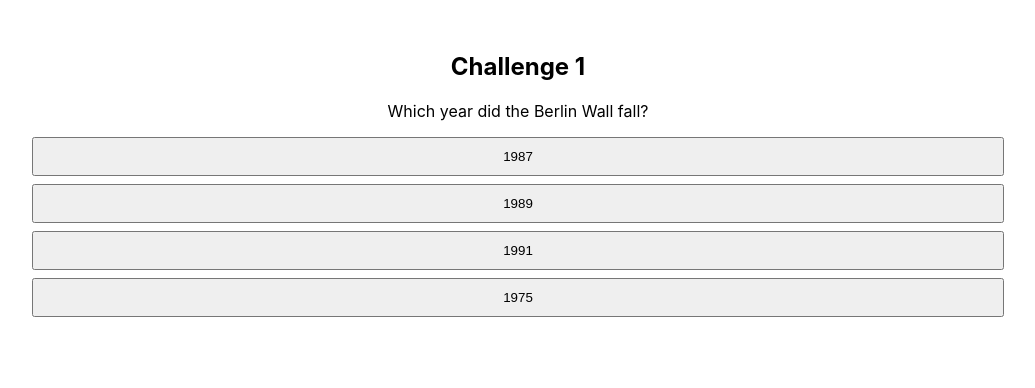
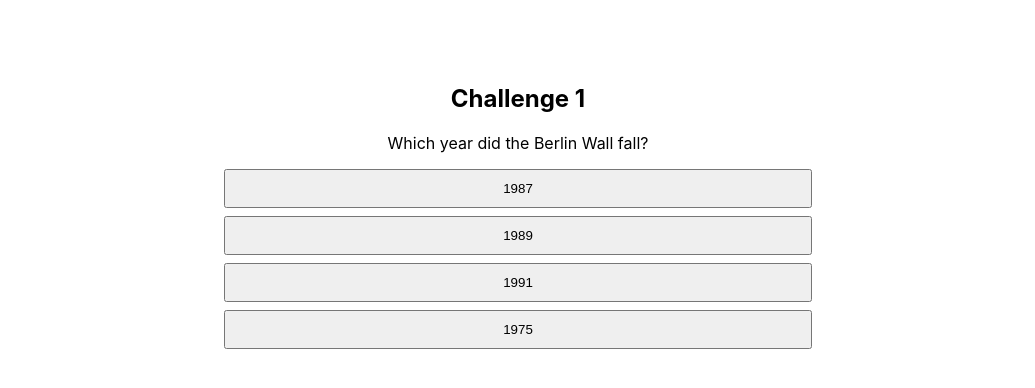
Before and after one commit to justinchase1984/mind-sprint, a Next.js app: page /puzzle/1 in a window 1280 px wide. Shown: the top 388 px of the page, without its empty margins (122-1157 px from the left). Built offline with nearby package versions, Linux system fonts and the light colour scheme; no server answers.

Commit message:
Update [id].tsx
Puzzle page: keep empty ad‐slots, remove grey backgrounds

```diff
--- a/pages/puzzle/[id].tsx
+++ b/pages/puzzle/[id].tsx
@@ -7,7 +7,7 @@ import type { Puzzle } from '../../lib/puzzles'
 import { getStreaks, saveStreaks } from '../../lib/streak'
 import { getPuzzlesByDayIndex } from '../../lib/utils'
 
-// Helper to render 1st, 2nd, 3rd…
+// Helper for "1st", "2nd", etc.
 function ordinal(n: number): string {
   if (n % 10 === 1 && n % 100 !== 11) return `${n}st`
   if (n % 10 === 2 && n % 100 !== 12) return `${n}nd`
@@ -19,7 +19,7 @@ export default function PuzzlePage() {
   const router = useRouter()
   const { query } = router
 
-  // --- Which challenge number (1–7) ---
+  // 1) Which challenge (1–7)?
   const challengeIndex = (() => {
     const q = query.challenge as string | undefined
     if (q && !isNaN(+q)) return +q
@@ -28,19 +28,19 @@ export default function PuzzlePage() {
     return 1
   })()
 
-  // --- Load that challenge’s puzzles ---
+  // 2) Load that challenge’s 10 puzzles
   const puzzles: Puzzle[] = getPuzzlesByDayIndex(challengeIndex)
 
-  // --- Which question in that challenge (1–10) ---
+  // 3) Which question within it (1–10)?
   const idNum = parseInt((query.id as string) || '1', 10)
   const puzzle = puzzles[idNum - 1]
 
-  // --- Reset score at start ---
+  // 4) Reset daily score at start
   useEffect(() => {
     if (idNum === 1) sessionStorage.setItem('dailyCorrect', '0')
   }, [idNum])
 
-  // --- Memory‐day logic (challenge 5) ---
+  // 5) Memory Day logic for challengeIndex===5:
   const isMemoryDay = challengeIndex === 5
   const total = isMemoryDay ? 10 : puzzles.length
 
@@ -64,20 +64,19 @@ export default function PuzzlePage() {
     return () => clearTimeout(t)
   }, [idNum, isMemoryDay])
 
-  // --- Input state & clear on new puzzle ---
+  // 6) Input state & clear on new page
   const [userAns, setUserAns] = useState('')
   useEffect(() => setUserAns(''), [idNum])
 
-  // --- After‐answer handler ---
+  // 7) After‐answer handler (streak + score + nav)
   function afterAnswer(isCorrect: boolean) {
-    // streak
     let { current, max } = getStreaks()
     if (isCorrect) current += 1
     else current = 0
     if (current > max) max = current
     saveStreaks(current, max)
 
-    // daily correct count (once per question)
+    // dailyCorrect
     const key = `challenge${challengeIndex}_q${idNum}`
     const already = sessionStorage.getItem(key)
     let cnt = parseInt(sessionStorage.getItem('dailyCorrect') || '0', 10)
@@ -87,7 +86,7 @@ export default function PuzzlePage() {
     }
     sessionStorage.setItem('dailyCorrect', cnt.toString())
 
-    // next question (preserve ?challenge)
+    // next
     router.push(`/puzzle/${idNum + 1}?challenge=${challengeIndex}`)
   }
 
@@ -96,9 +95,40 @@ export default function PuzzlePage() {
     afterAnswer(userAns.trim() === flashSeq[askIndex])
   }
 
-  // ===== Results screen =====
-  if (idNum > total) {
-    const score = parseInt(sessionStorage.getItem('dailyCorrect') || '0', 10)
+  // ———————— GRID WRAPPER ————————
+  return (
+    <div
+      style={{
+        display: 'grid',
+        gridTemplateRows: 'auto 1fr auto',
+        gridTemplateColumns: '1fr minmax(0, 800px) 1fr',
+        minHeight: '100vh',
+        background: '#fff',
+      }}
+    >
+      <Head>
+        <title>
+          {idNum > total
+            ? 'Results | Mind Sprint'
+            : `Challenge ${challengeIndex} – Puzzle ${idNum}`}
+        </title>
+      </Head>
+
+      {/* Ad Top */}
+      <div id="ad-top" style={{ gridColumn: '1 / -1', padding: '1rem' }} />
+
+      {/* Ad Left */}
+      <div id="ad-left" />
+
+      {/* Center Content */}
+      <main style={{ padding: '2rem', textAlign: 'center' }}>
+        {idNum > total ? (
+          // ——— Results Screen ———
+          (() => {
+            const score = parseInt(
+              sessionStorage.getItem('dailyCorrect') || '0',
+              10
+            )
             const passed = score >= 8
             if (passed && challengeIndex < 7) {
               localStorage.setItem(
@@ -108,12 +138,14 @@ export default function PuzzlePage() {
             }
             return (
               <>
-        <Head><title>Your Results | Mind Sprint</title></Head>
-        <main style={{ padding: '2rem', textAlign: 'center' }}>
                 <h1>🎉 You’ve completed Challenge {challengeIndex}!</h1>
-          <p>You scored <strong>{score}/{total}</strong></p>
+                <p>
+                  You scored <strong>{score}/{total}</strong>
+                </p>
                 {passed ? (
-            <Link href={`/puzzle/1?challenge=${challengeIndex + 1}`}>
+                  <Link
+                    href={`/puzzle/1?challenge=${challengeIndex + 1}`}
+                  >
                     <button style={{ margin: '1rem', padding: '8px 16px' }}>
                       Start Challenge {challengeIndex + 1}
                     </button>
@@ -125,53 +157,49 @@ export default function PuzzlePage() {
                     </button>
                   </Link>
                 )}
-          <br/>
-          <Link href="/"><button style={{ marginTop: '1rem', padding: '8px 16px' }}>
+                <br />
+                <Link href="/">
+                  <button style={{ marginTop: '1rem', padding: '8px 16px' }}>
                     Back to Home
-          </button></Link>
-        </main>
+                  </button>
+                </Link>
               </>
             )
-  }
-
-  // ===== Memory‐day UI =====
-  if (isMemoryDay) {
-    if (showFlash) {
-      return (
-        <div style={{ padding: '2rem', textAlign: 'center', fontSize: '2rem' }}>
+          })()
+        ) : isMemoryDay ? (
+          // ——— Day 5 Memory UI ———
+          showFlash ? (
+            <div style={{ fontSize: '2rem' }}>
               {flashSeq.join(' – ')}
             </div>
-      )
-    }
-    return (
-      <main style={{ padding: '2rem', textAlign: 'center' }}>
-        <Head><title>Challenge 5 – Memory</title></Head>
+          ) : (
+            <>
               <h2>Challenge 5</h2>
-        <p>What was the <strong>{ordinal(askIndex + 1)}</strong> number you saw?</p>
+              <p>
+                What was the <strong>{ordinal(askIndex + 1)}</strong> number you
+                saw?
+              </p>
               <form onSubmit={handleMemorySubmit}>
                 <input
                   type="text"
                   value={userAns}
                   onChange={e => setUserAns(e.target.value)}
-            placeholder="Type the number..."
+                  placeholder="Type the number…"
                   style={{ padding: '8px', fontSize: 16 }}
                   required
                 />
-          <button type="submit" style={{ marginLeft: 10, padding: '8px 16px' }}>
+                <button
+                  type="submit"
+                  style={{ marginLeft: 10, padding: '8px 16px' }}
+                >
                   Submit
                 </button>
               </form>
-      </main>
+            </>
           )
-  }
-
-  // ===== MCQ for all other challenges =====
-  return (
-    <main style={{ padding: '2rem', textAlign: 'center' }}>
-      <Head>
-        <title>Challenge {challengeIndex} – Puzzle {idNum}</title>
-        <meta name="description" content={puzzle.question} />
-      </Head>
+        ) : (
+          // ——— All Other MCQs ———
+          <>
             <h2>Challenge {challengeIndex}</h2>
             <p>{puzzle.question}</p>
             {puzzle.options.map(opt => (
@@ -183,12 +211,21 @@ export default function PuzzlePage() {
                   margin: '8px auto',
                   padding: '10px 20px',
                   width: '80%',
-            cursor: 'pointer'
+                  cursor: 'pointer',
                 }}
               >
                 {opt}
               </button>
             ))}
+          </>
+        )}
       </main>
+
+      {/* Ad Right */}
+      <div id="ad-right" />
+
+      {/* Ad Bottom */}
+      <div id="ad-bottom" style={{ gridColumn: '1 / -1', padding: '1rem' }} />
+    </div>
   )
 }
```
Lines whose indentation alone changed are shown as unchanged.
